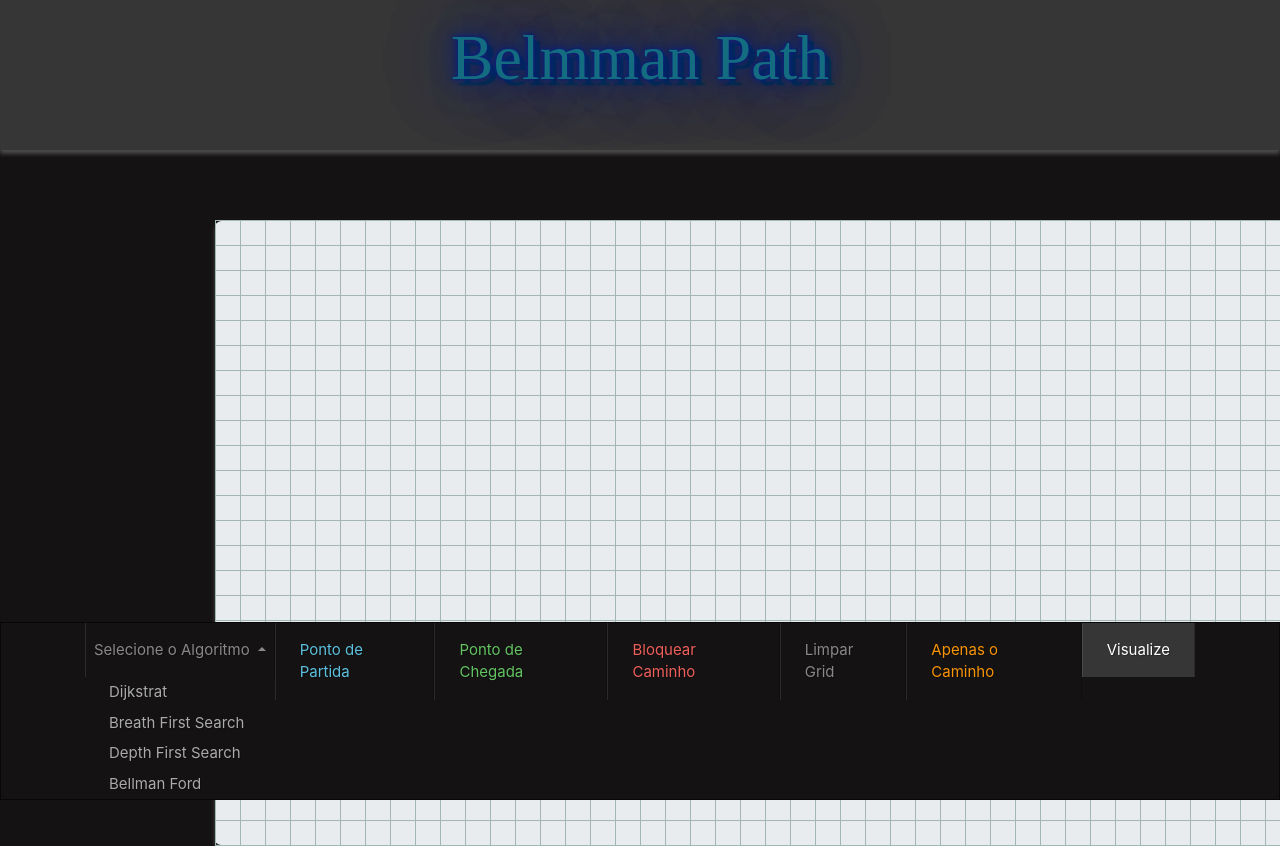
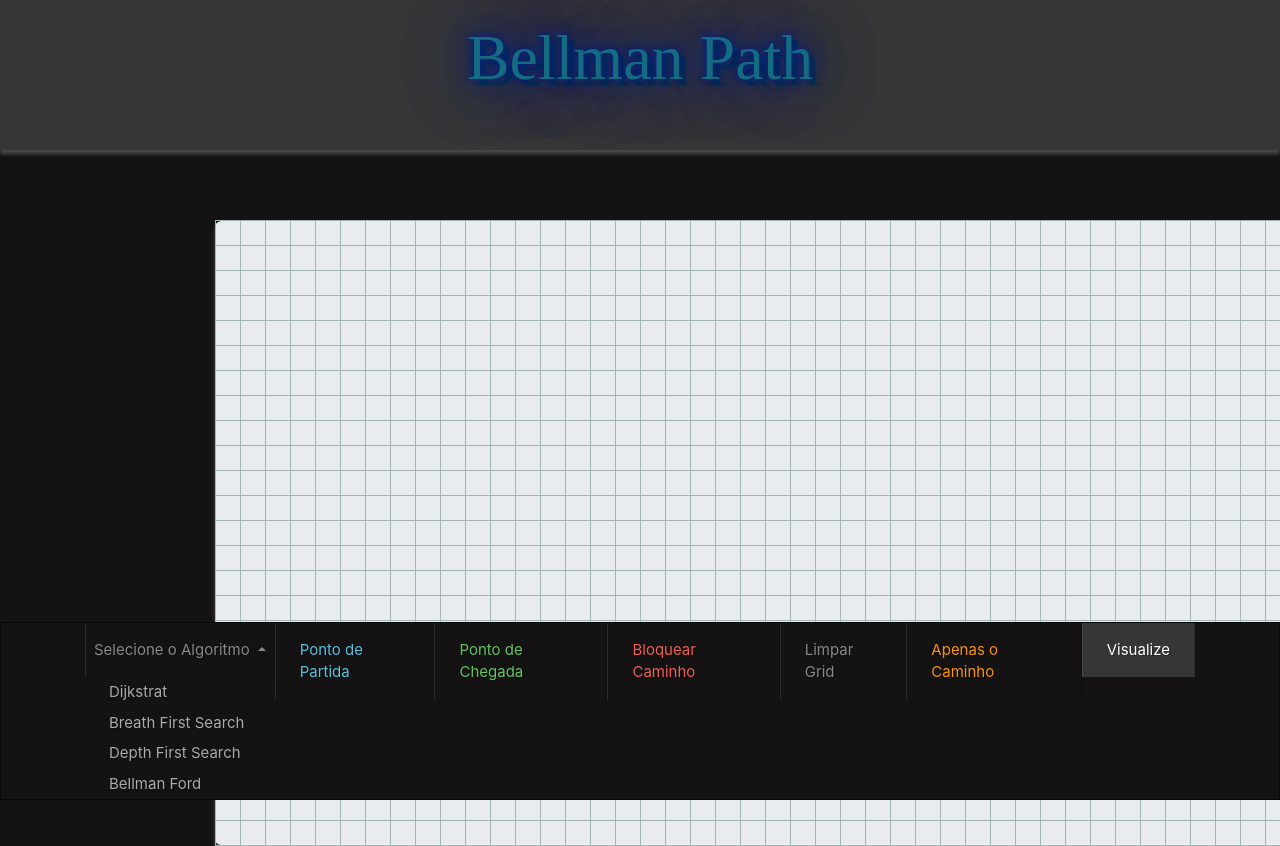
Before and after one commit to projeto-de-algoritmos/PD_BellmanPath, a plain HTML site: page index.html in a window 1280 px wide. Shown: the top 846 px of the page. Drawn offline with nearby package versions, Linux system fonts and the light colour scheme; a web font is replaced by a local one.

Commit message:
Adjusting title

```diff
--- a/index.html
+++ b/index.html
@@ -20,7 +20,7 @@
 	<body style="background-color: #141212;">
 		<header>
 			<div class="container">
-			<p class="flux">Belmman Path</p>
+			<p class="flux">Bellman Path</p>
 		</div>
 		</header>
 
```
Also changed, not shown: 1 other file.
